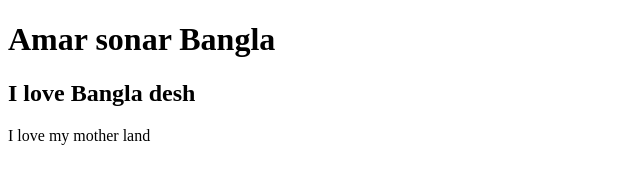
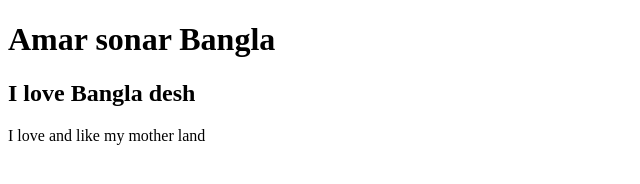
Before and after one commit to SakhawatAdox/my-practice, a plain HTML site: page index.html in a window 1280 px wide. Shown: the full height of the page, 0-640 px from the left. Drawn offline with Linux system fonts and the light colour scheme.

Commit message:
Update index.html

```diff
--- a/index.html
+++ b/index.html
@@ -8,6 +8,6 @@
 <body>
     <h1>Amar sonar Bangla</h1>
     <h2>I love Bangla desh</h2>
-    <p>I love my mother land</p>
+    <p>I love and like my mother land</p>
 </body>
 </html>
```
